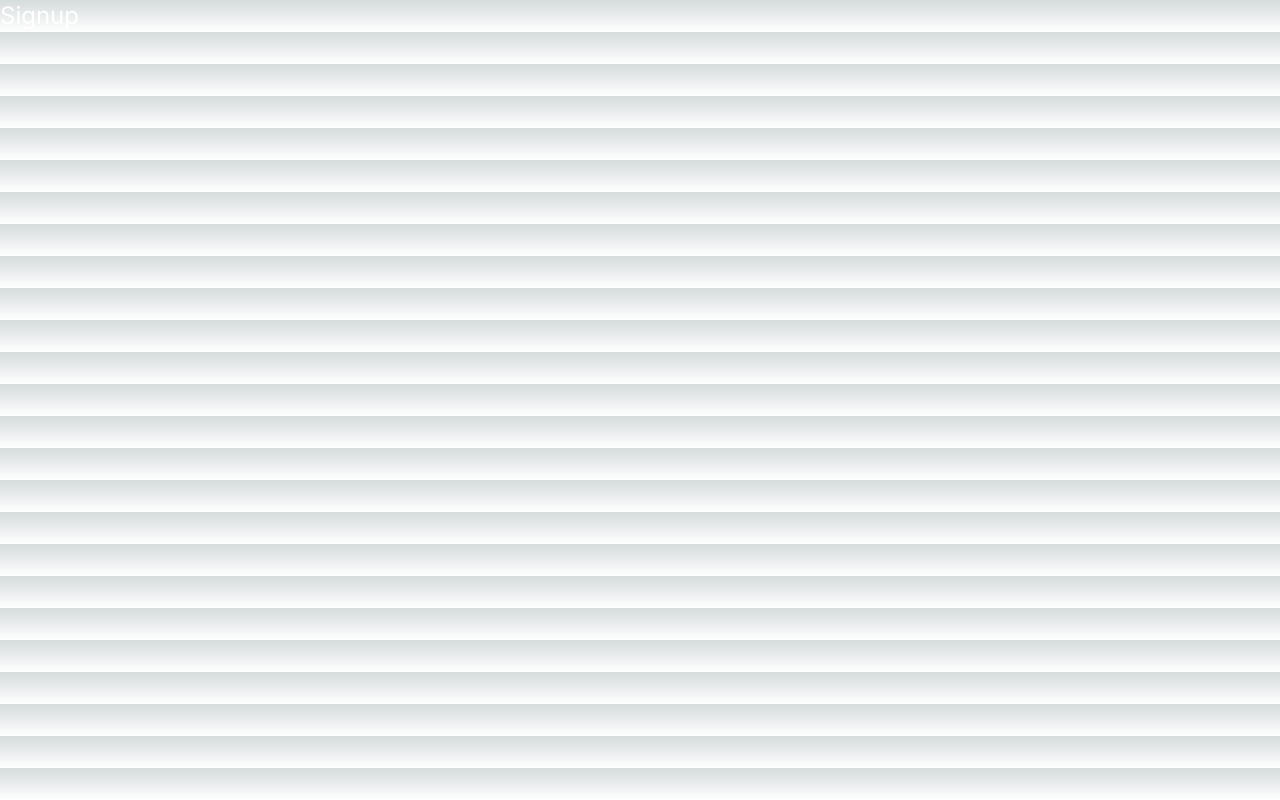
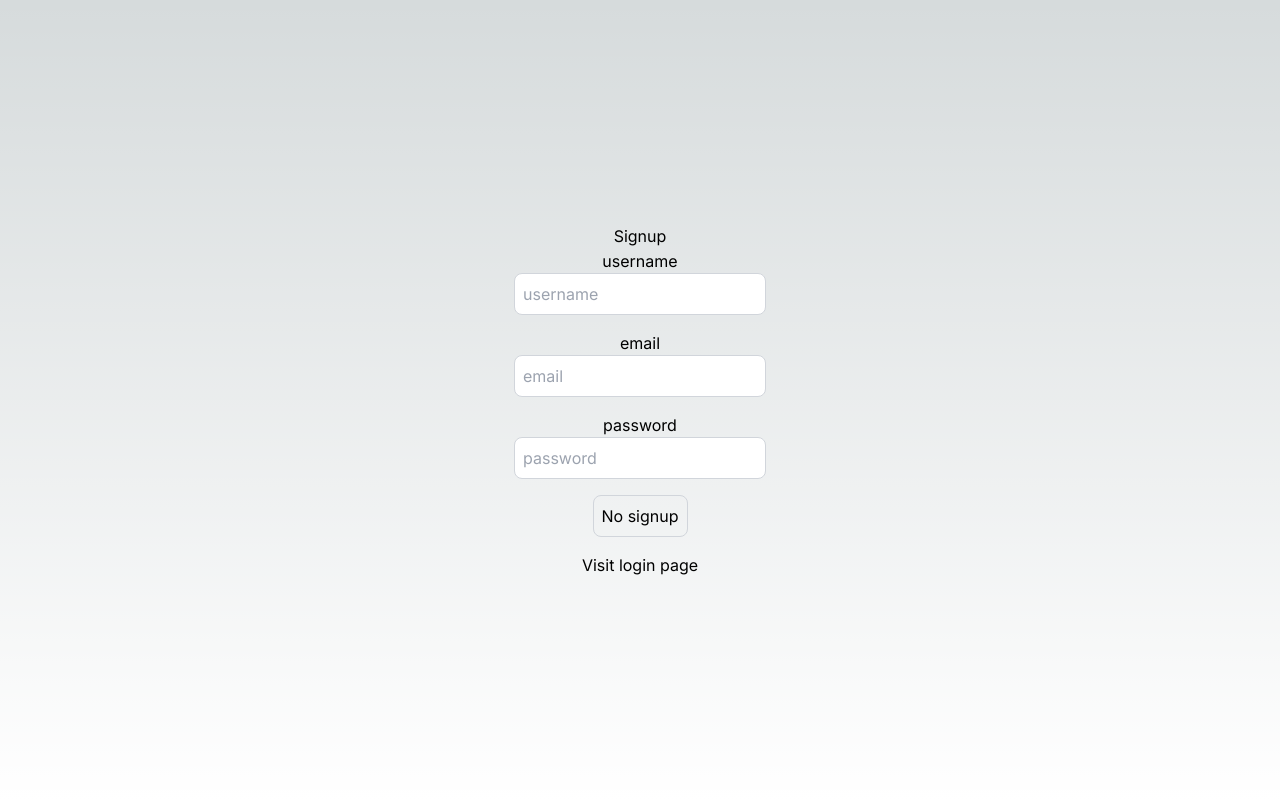
Before and after one commit to ChebbiMohamedLakhdher/myPFE, a Next.js app: page /Signup in a window 1280 px wide. Built offline with nearby package versions, Linux system fonts and the light colour scheme.

Commit message:
new files and folders

```diff
--- a/src/app/Signup/page.tsx
+++ b/src/app/Signup/page.tsx
@@ -5,10 +5,80 @@
 import axios from "axios";
 import { toast } from "react-hot-toast";
 
-export default function SignupPage(){
+
+
+
+export default function SignupPage() {
+    const router = useRouter();
+    const [user, setUser] = React.useState({
+        email: "",
+        password: "",
+        username: "",
+    })
+    const [buttonDisabled, setButtonDisabled] = React.useState(false);
+    const [loading, setLoading] = React.useState(false);
+
+    const onSignup = async () => {
+        try {
+            setLoading(true);
+            const response = await axios.post("/api/users/signup", user);
+            console.log("Signup success", response.data);
+            router.push("/login");
+
+        } catch (error:any) {
+            console.log("Signup failed", error.message);
+
+            toast.error(error.message);
+        }finally {
+            setLoading(false);
+        }
+    }
+
+    useEffect(() => {
+        if(user.email.length > 0 && user.password.length > 0 && user.username.length > 0) {
+            setButtonDisabled(false);
+        } else {
+            setButtonDisabled(true);
+        }
+    }, [user]);
+
+
     return (
-        <div className="flex ">
-            <h1 className="text-center text-white text-2xl">Signup</h1>
+    <div className="flex flex-col items-center justify-center min-h-screen py-2">
+        <h1>{loading ? "Processing" : "Signup"}</h1>
+        <hr />
+        <label htmlFor="username">username</label>
+        <input
+        className="p-2 border border-gray-300 rounded-lg mb-4 focus:outline-none focus:border-gray-600 text-black"
+            id="username"
+            type="text"
+            value={user.username}
+            onChange={(e) => setUser({...user, username: e.target.value})}
+            placeholder="username"
+            />
+        <label htmlFor="email">email</label>
+        <input
+        className="p-2 border border-gray-300 rounded-lg mb-4 focus:outline-none focus:border-gray-600 text-black"
+            id="email"
+            type="text"
+            value={user.email}
+            onChange={(e) => setUser({...user, email: e.target.value})}
+            placeholder="email"
+            />
+        <label htmlFor="password">password</label>
+        <input
+        className="p-2 border border-gray-300 rounded-lg mb-4 focus:outline-none focus:border-gray-600 text-black"
+            id="password"
+            type="password"
+            value={user.password}
+            onChange={(e) => setUser({...user, password: e.target.value})}
+            placeholder="password"
+            />
+            <button
+            onClick={onSignup}
+            className="p-2 border border-gray-300 rounded-lg mb-4 focus:outline-none focus:border-gray-600">{buttonDisabled ? "No signup" : "Signup"}</button>
+            <Link href="/login">Visit login page</Link>
         </div>
     )
+
 }
```
